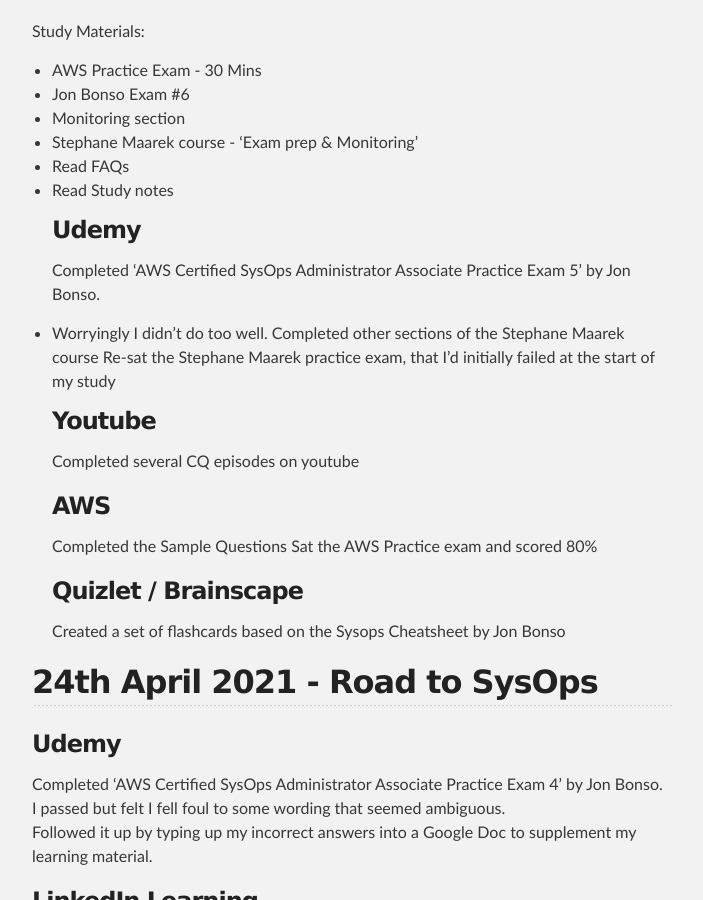
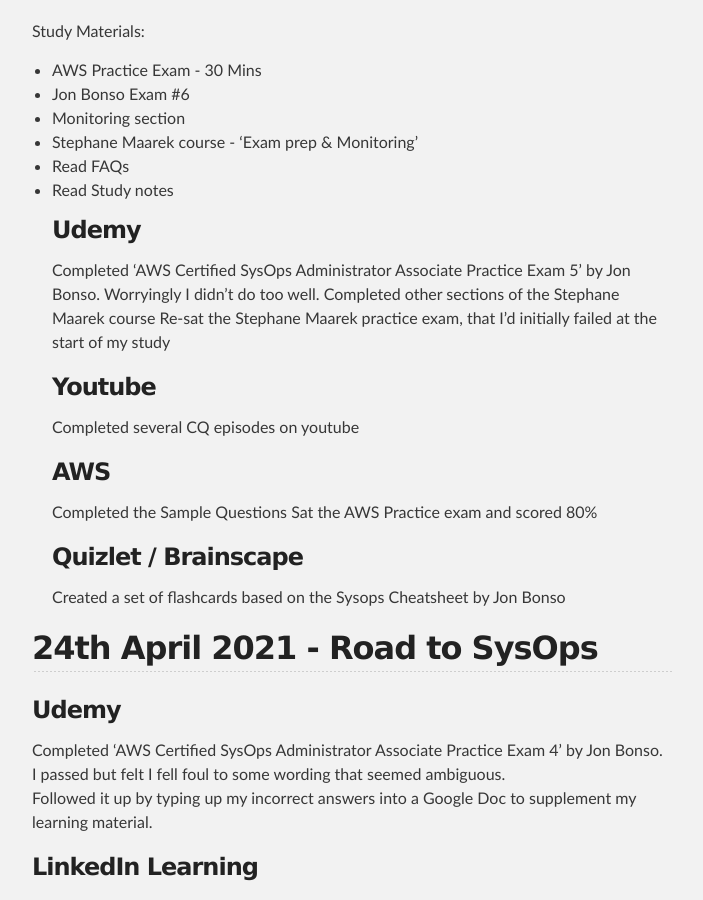
Before and after one commit to adamp-github/adamp-github.github.io, a Jekyll site: the page built from index.md, in a window 1280 px wide and 900 px high, scrolled down 8668 px. Shown: the whole window, without its empty margins (288-991 px from the left). Built offline with Jekyll 4.4.1, drawn with Linux system fonts in a browser that asks for light colours; our own code applies the rules of GitHub Pages for plain Markdown files; some of the changed text lies outside the part shown.

Commit message:
Trying to fix alignment issues

```diff
--- a/index.md
+++ b/index.md
@@ -194,7 +194,7 @@
 - Read Study notes
 ### Udemy
 Completed  ‘AWS Certified SysOps Administrator Associate Practice Exam 5’ by Jon Bonso.
-- Worryingly I didn’t do too well.
+Worryingly I didn’t do too well.
 Completed other sections of the Stephane Maarek course
 Re-sat the Stephane Maarek practice exam, that I'd initially failed at the start of my study
 ### Youtube
```
Also changed, not shown: other parts of index.md (+1 -1 lines).
